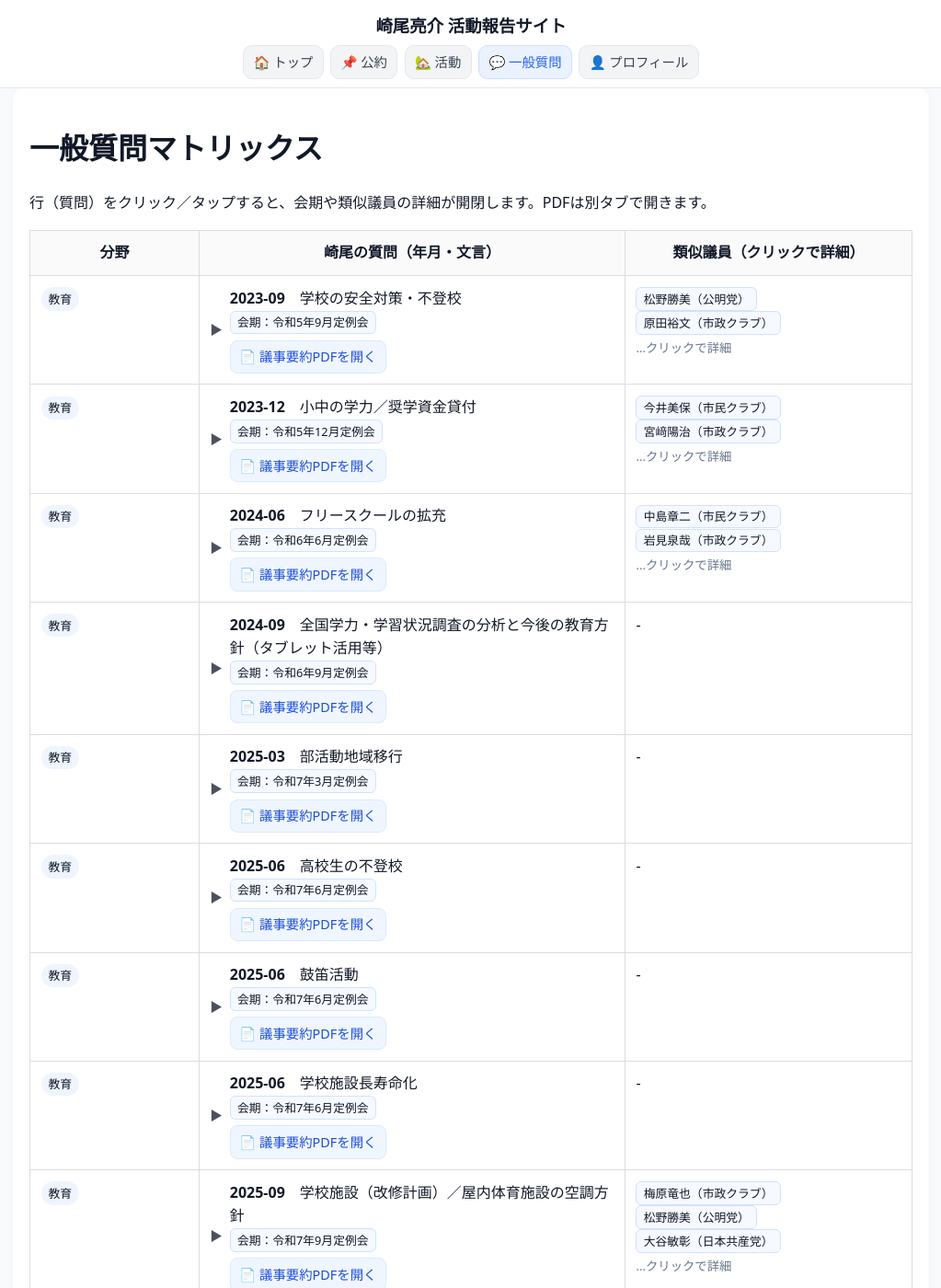
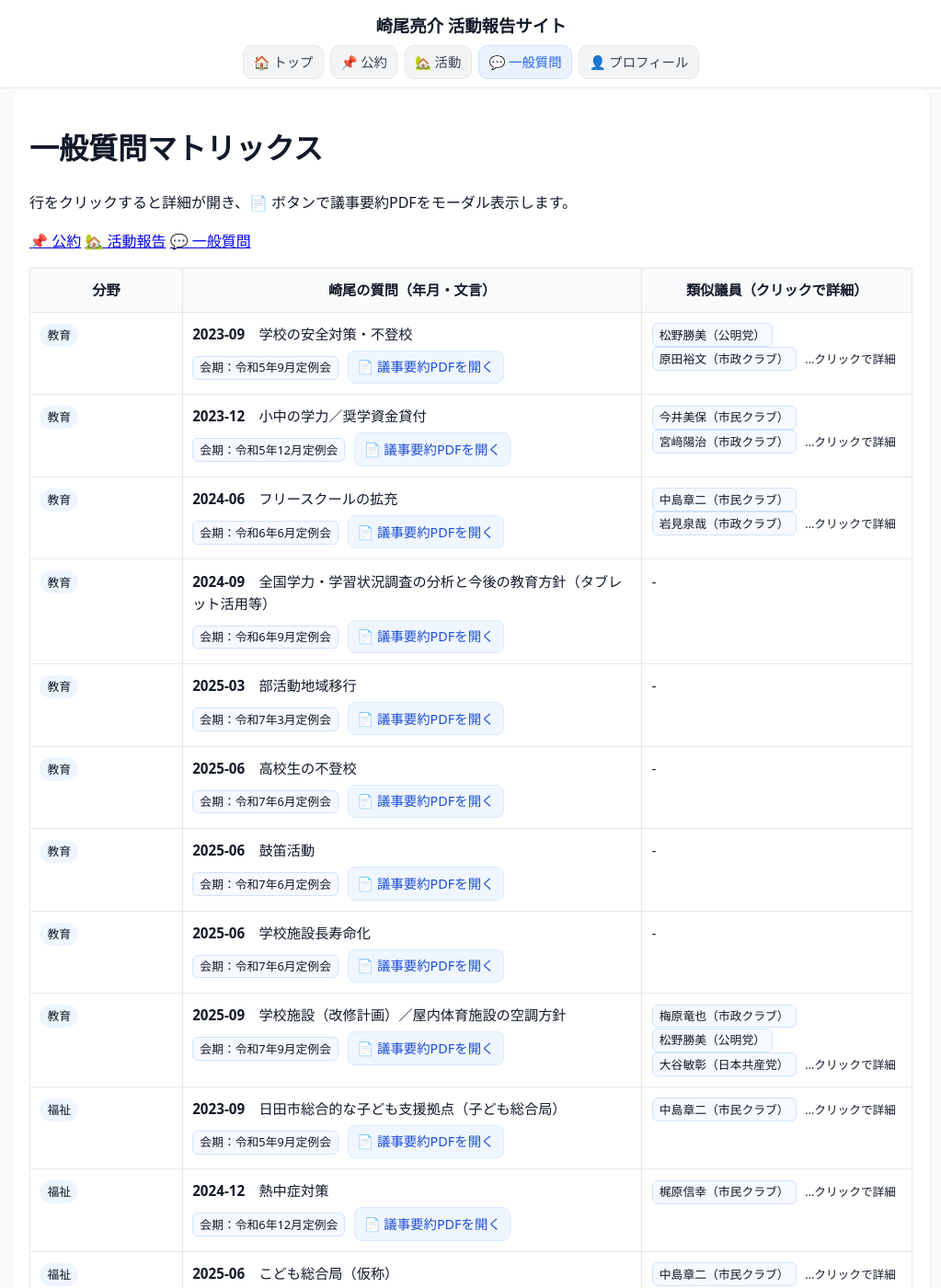
Before and after one commit to sakioryousuke-eng/activity-site, a Jekyll site: the page built from pages/matrix.html, in a window 1280 px wide and 1400 px high. Shown: the whole window at 92% size, without its empty margins (128-1151 px from the left). Built offline with Jekyll 4.4.1, drawn with Linux system fonts in a browser that asks for light colours.

Commit message:
Update matrix.html

```diff
--- a/pages/matrix.html
+++ b/pages/matrix.html
@@ -1,62 +1,24 @@
 ---
 layout: default
 title: 一般質問マトリックス
-permalink: /pages/matrix.html
 ---
 
 <h1>一般質問マトリックス</h1>
-<p>行（質問）をクリック／タップすると、会期や類似議員の詳細が開閉します。PDFは別タブで開きます。</p>
+<p>行をクリックすると詳細が開き、📄 ボタンで議事要約PDFをモーダル表示します。</p>
 
-<style>
-  .matrix-wrap { overflow-x: auto; }
-  table.matrix { width:100%; border-collapse: collapse; }
-  .matrix th, .matrix td { border:1px solid #ddd; padding:.72rem; vertical-align: top; }
-  .matrix thead th { position: sticky; top: 0; background:#fafafa; z-index:1; }
-
-  /* 行（質問） */
-  .matrix tbody tr.data-row { cursor: pointer; }
-  .matrix tbody tr.data-row:hover { background:#f7fbff; }
-  .matrix tbody tr.data-row:focus { outline: 2px solid #cfe2ff; outline-offset:-2px; }
-  .matrix tbody tr.data-row .lead { display:flex; align-items:center; gap:.5rem; }
-  .matrix tbody tr.data-row .chev { font-size:.9rem; transition: transform .15s ease; opacity:.75; }
-  .matrix tbody tr.data-row[aria-expanded="true"] .chev { transform: rotate(90deg); }
-
-  /* 明細 */
-  .matrix tbody tr.detail-row { display: none; background:#fcfcfc; }
-  .matrix tbody tr.detail-row.open { display: table-row; }
-
-  .badge { display:inline-block; padding:.15rem .5rem; border-radius:999px; background:#eef5ff; font-size:.8rem; }
-  .pill { display:inline-block; padding:.1rem .45rem; border:1px solid #cfe2ff; border-radius:6px; margin-right:.35rem; font-size:.8rem; background:#f6f9ff; }
-
-  /* PDFリンク */
-  .pdf-link {
-    display:inline-block; margin-top:.4rem;
-    background:#eff6ff; color:#1d4ed8; border:1px solid #dbeafe;
-    padding:.35rem .6rem; border-radius:8px; text-decoration:none; font-size:.9rem;
-    white-space:nowrap;
-  }
-  .pdf-link:hover { background:#dbeafe; }
-
-  /* スマホ最適化：見出し非表示＋行高圧縮＋要素整理 */
-  @media (max-width: 720px) {
-    .matrix thead { display:none; }
-    .matrix th, .matrix td { padding:.42rem .5rem; }
-    .matrix tbody tr.data-row { display:block; border:1px solid #eee; margin-bottom:.75rem; }
-    .matrix tbody tr.data-row td { display:block; border:none; border-bottom:1px dashed #eee; }
-    .matrix tbody tr.data-row td:first-child { font-weight:700; }
-    .matrix tbody tr.detail-row.open { display:block; }
-    .badge { font-size:.78rem; }
-    .pill { margin:.2rem .25rem .15rem 0; }
-  }
-</style>
+<nav class="tabs">
+  <a href="{{ site.baseurl }}/">📌 公約</a>
+  <a href="{{ site.baseurl }}/pages/activity.html">🏡 活動報告</a>
+  <a href="{{ site.baseurl }}/pages/matrix.html" class="active">💬 一般質問</a>
+</nav>
 
 <div class="matrix-wrap">
 <table class="matrix">
   <thead>
     <tr>
-      <th style="width:10rem;">分野</th>
+      <th style="width:9rem;">分野</th>
       <th>崎尾の質問（年月・文言）</th>
-      <th style="width:18rem;">類似議員（クリックで詳細）</th>
+      <th style="width:17rem;">類似議員（クリックで詳細）</th>
     </tr>
   </thead>
   <tbody>
@@ -66,51 +28,34 @@ permalink: /pages/matrix.html
     {% assign items = category[1] %}
     {% for item in items %}
       {% assign row_id = 'row-' | append: idx %}
-      <tr class="data-row"
-          data-target="{{ row_id }}"
-          tabindex="0"
-          aria-expanded="false"
-          aria-controls="{{ row_id }}">
+      <tr class="data-row" data-target="{{ row_id }}">
         <td><span class="badge">{{ cat }}</span></td>
         <td>
-          <div class="lead">
-            <span class="chev">▶</span>
-            <div>
-              <div><strong>{{ item.sakio.month }}</strong>　{{ item.sakio.text }}</div>
-              <div class="pill">会期：{{ item.sakio.session }}</div>
-              {% if item.sakio.pdf %}
-                <div>
-                  <a href="{{ site.baseurl }}{{ item.sakio.pdf }}"
-                     target="_blank" rel="noopener"
-                     class="pdf-link" data-no-toggle>📄 議事要約PDFを開く</a>
-                </div>
-              {% endif %}
-            </div>
-          </div>
+          <div><strong>{{ item.sakio.month }}</strong>　{{ item.sakio.text }}</div>
+          <div class="pill">会期：{{ item.sakio.session }}</div>
+
+          {% if item.sakio.pdf %}
+            <a href="javascript:void(0);"
+               data-pdf="{{ site.baseurl }}/{{ item.sakio.pdf }}"
+               data-title="{{ item.sakio.text }}"
+               class="pdf-link">📄 議事要約PDFを開く</a>
+          {% endif %}
         </td>
         <td>
           {% if item.related and item.related.size > 0 %}
             {% for r in item.related %}
               <span class="pill">{{ r.name }}（{{ r.party }}）</span>
             {% endfor %}
-            <small style="display:block;margin-top:.25rem;color:#64748b;">…クリックで詳細</small>
+            <small>…クリックで詳細</small>
           {% else %}
             <span>-</span>
           {% endif %}
         </td>
       </tr>
-      <tr id="{{ row_id }}" class="detail-row" role="region" aria-label="詳細">
+      <tr id="{{ row_id }}" class="detail-row">
         <td colspan="3">
           <div style="display:grid; gap:.5rem;">
             <div><strong>質問詳細</strong>：{{ item.sakio.session }}／{{ item.sakio.month }}／{{ item.sakio.text }}</div>
-
-            {% if item.sakio.pdf %}
-              <div>
-                <a href="{{ site.baseurl }}{{ item.sakio.pdf }}"
-                   target="_blank" rel="noopener"
-                   class="pdf-link" data-no-toggle>📄 議事要約PDFを開く</a>
-              </div>
-            {% endif %}
 
             {% if item.related and item.related.size > 0 %}
               <div>
@@ -132,29 +77,47 @@ permalink: /pages/matrix.html
 </table>
 </div>
 
+<style>
+/* ===== テーブルの見た目 ===== */
+.matrix-wrap{overflow-x:auto;margin-top:1rem}
+.matrix{width:100%;border-collapse:collapse;font-size:.95rem}
+.matrix th,.matrix td{border:1px solid #e5e7eb;padding:.7rem .65rem;vertical-align:top}
+.matrix thead th{background:#f9fafb;position:sticky;top:0;z-index:1}
+.matrix tbody tr.data-row{cursor:pointer;transition:background .2s}
+.matrix tbody tr.data-row:hover{background:#f7fbff}
+.matrix tbody tr.detail-row{display:none;background:#fcfcfc}
+.matrix tbody tr.detail-row.open{display:table-row}
+.badge{display:inline-block;padding:.15rem .5rem;border-radius:999px;background:#eef5ff;font-size:.8rem}
+.pill{display:inline-block;padding:.1rem .45rem;border:1px solid #cfe2ff;border-radius:6px;margin-right:.35rem;font-size:.8rem;background:#f6f9ff}
+
+/* PDFリンク */
+.pdf-link{
+  display:inline-block;margin-top:.35rem;
+  background:#eff6ff;color:#1d4ed8;
+  border:1px solid #dbeafe;padding:.35rem .6rem;
+  border-radius:8px;text-decoration:none;font-size:.9rem;
+}
+.pdf-link:hover{background:#dbeafe}
+
+/* ===== スマホ最適化 ===== */
+@media(max-width:720px){
+  .matrix thead{display:none}
+  .matrix tbody tr.data-row{display:block;border:1px solid #eee;margin-bottom:.75rem}
+  .matrix tbody tr.data-row td{display:block;border:none;border-bottom:1px dashed #eee}
+  .matrix tbody tr.data-row td:first-child{font-weight:700;background:#f9fafb;padding:.4rem .6rem}
+  .matrix tbody tr.detail-row.open{display:block}
+  .pdf-link{font-size:.85rem;padding:.3rem .5rem}
+}
+</style>
+
 <script>
-  // 行トグル：リンククリックやPDFボタンではトグルしない
-  document.addEventListener('click', function(e){
-    if (e.target.closest('a, [data-no-toggle]')) return;
-    const tr = e.target.closest('tr.data-row');
-    if(!tr) return;
-    const id = tr.getAttribute('data-target');
-    const detail = document.getElementById(id);
-    if(!detail) return;
-    const open = detail.classList.toggle('open');
-    tr.setAttribute('aria-expanded', open ? 'true' : 'false');
-  });
-
-  // キーボード操作で開閉（Enter / Space）
-  document.addEventListener('keydown', function(e){
-    if (e.key !== 'Enter' && e.key !== ' ') return;
-    const tr = e.target.closest('tr.data-row');
-    if(!tr) return;
-    e.preventDefault();
-    const id = tr.getAttribute('data-target');
-    const detail = document.getElementById(id);
-    if(!detail) return;
-    const open = detail.classList.toggle('open');
-    tr.setAttribute('aria-expanded', open ? 'true' : 'false');
-  });
+// 行クリックで詳細トグル
+document.addEventListener('click',e=>{
+  const row=e.target.closest('tr.data-row');
+  if(!row)return;
+  const id=row.dataset.target;
+  const detail=document.getElementById(id);
+  if(!detail)return;
+  detail.classList.toggle('open');
+});
 </script>
```
